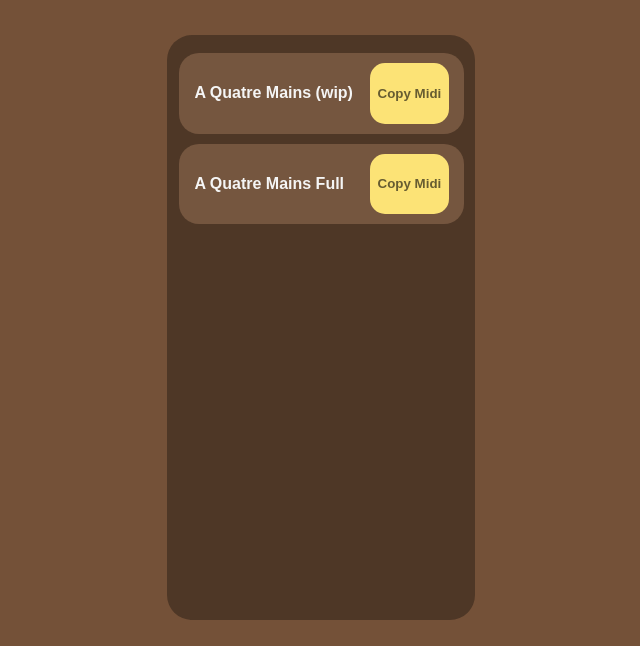
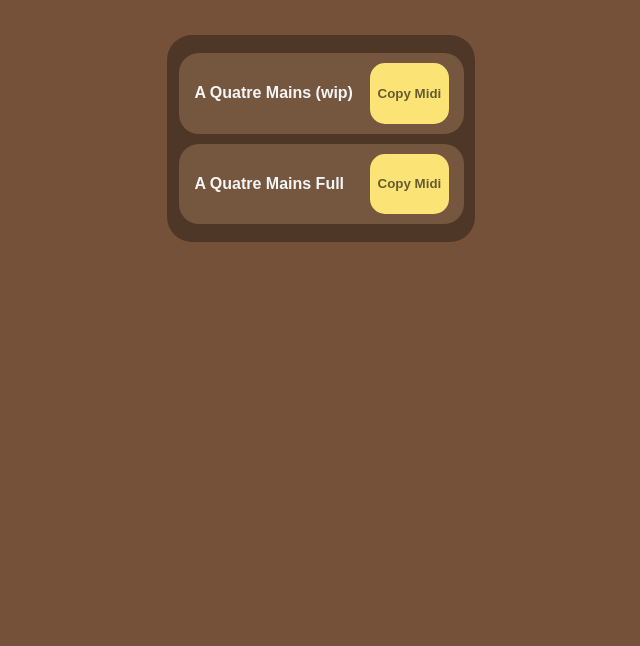
Before and after one commit to sloppyjoe13124/TWW-Midi-Site, a plain HTML site: page index.html in a window 1280 px wide. Shown: the part 154-800 px from the top of the page, without its empty margins (319-959 px from the left). Drawn offline with Linux system fonts and the light colour scheme.

Commit message:
Update style.css
made it so the midi-container fits the content instead of taking up most of the vh

```diff
--- a/style.css
+++ b/style.css
@@ -35,8 +35,9 @@ body {
     display: flex;
     flex-direction: column;
     align-items: center;
-    flex: 1 1 auto;
+    /*flex: 1 1 auto;*/
     width: max-content;
+    height: fit-content;
 }
 .midi-item {
     display: flex;
```
